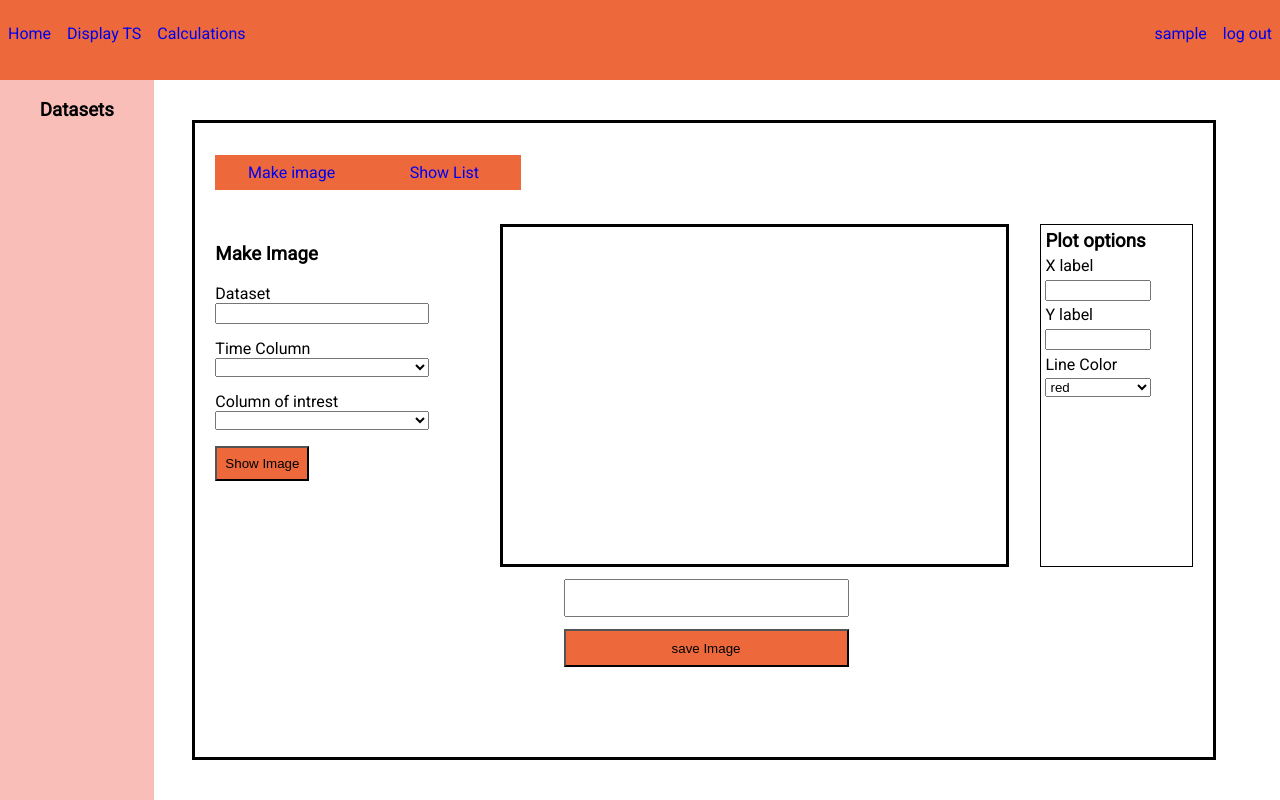
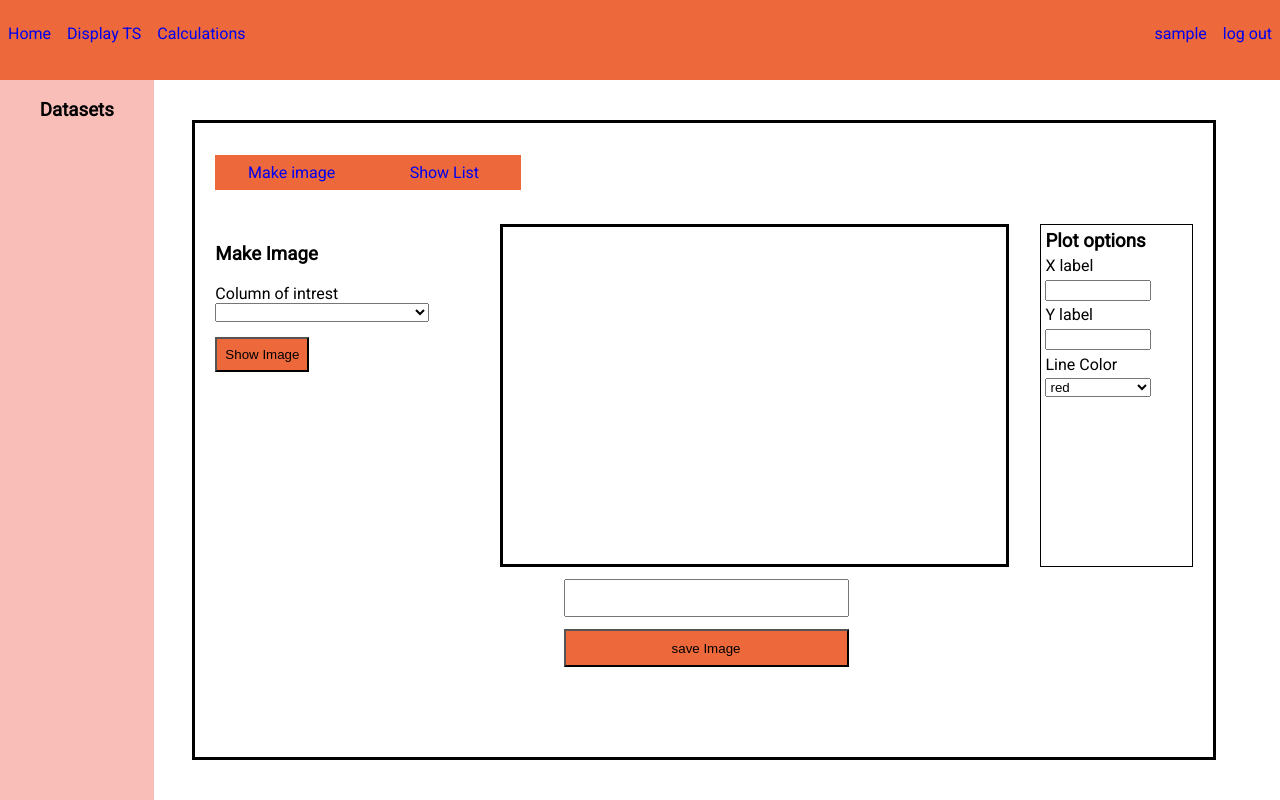
Before and after one commit to SanderBos1/Time_series_analyser, a Flask app: page /display_ts in a window 1280 px wide. Run offline with Flask 3, Linux system fonts and the light colour scheme; the visitor is signed in with stand-in values (Sample User, id 1); data that the repository does not hold is empty; some libraries are stand-ins or nearby versions.

Commit message:
Assumption: "Date" is always the time column

```diff
--- a/ts_app/image_creation/image_ts.py
+++ b/ts_app/image_creation/image_ts.py
@@ -1,4 +1,4 @@
-from flask import Blueprint, render_template, session, jsonify
+from flask import Blueprint, render_template, session, jsonify, current_app
 from flask_login import login_required
 from ..image_creation.python.make_image import make_image
 from ..image_creation.python.forms import ts_image_form, image_save_load
@@ -34,9 +34,9 @@ def display_ts_list():
     return render_template("display_ts_imagelist.html")
 
 
-@image_ts_bp.route('/make_image', methods=["POST"])
+@image_ts_bp.route('/make_image/<dataset>', methods=["POST"])
 @login_required
-def drawn_image():
+def drawn_image(dataset):
     """
     input:
         form = A user form that indicates which columns are going to be used to draw an image
@@ -47,11 +47,10 @@ def drawn_image():
     """
     form = ts_image_form()
     form.column_intrest.choices = [form.column_intrest.data]
-    form.time_column.choices  =[form.time_column.data]
     if form.validate_on_submit():
         plot_variables = {
-            "csv_file": form.dataset.data,
-            "time_column":form.time_column.data,
+            "csv_file": dataset,
+            "time_column": current_app.config['TIME_COLUMN'],
             "var_column":form.column_intrest.data,
             "xlabel": form.xlabel.data,
             "ylabel":form.ylabel.data,
--- a/ts_app/image_creation/python/forms.py
+++ b/ts_app/image_creation/python/forms.py
@@ -12,8 +12,6 @@ class image_save_load(FlaskForm):
     save = SubmitField("save Image")
 
 class ts_image_form(FlaskForm):
-    dataset = StringField(label="Dataset", render_kw={'readonly': True}, validators=[InputRequired()])
-    time_column = SelectField(label='Time Column', validators=[InputRequired()])
     column_intrest = SelectField(label='Column of intrest', validators=[InputRequired()])
     xlabel = StringField(label="X label", validators=[InputRequired()])
     ylabel = StringField(label="Y label", validators=[InputRequired()])
--- a/ts_app/image_creation/static/scripts/image_handeling.js
+++ b/ts_app/image_creation/static/scripts/image_handeling.js
@@ -1,10 +1,10 @@
 $(document).ready(function() {
     $('#image_draw_form').submit(function (e) {
-        console.log("test")
+        var dataset = document.getElementById("file_display_selected").value
 
         $.ajax({
             type: "POST",
-            url: '/make_image',
+            url: '/make_image/'+ dataset,
             data: $('form').serialize(), // serializes the form's elements.
             success: function (data) {
                 const img_div = document.getElementById("image_div");
@@ -54,23 +54,14 @@ $(document).ready(function() {
 function add_options(){
     var columns = document.getElementById("column_intrest");
     columns.textContent = '';
-    var dataset = document.getElementById("dataset");
-    dataset.textContent = '';
-    dataset.setAttribute('value', document.getElementById("file_display_selected").value)
-    var time_columns = document.getElementById("time_column");
-    time_columns.textContent = '';
     var csv_columns = document.getElementById("column_list_ul")
     var list = csv_columns.getElementsByTagName("li")
     for(let i = 0; i < list.length; i++){
         var option = list[i].innerHTML
         const element = document.createElement("option");
-        const element_2 = document.createElement("option");
         element.value = option;
-        element_2.value = option;
         element.innerHTML = option;
-        element_2.innerHTML = option;
-        time_columns.appendChild(element)
-        columns.appendChild(element_2)
+        columns.appendChild(element)
     }
 }
 
--- a/ts_app/image_creation/templates/display_ts.html
+++ b/ts_app/image_creation/templates/display_ts.html
@@ -19,10 +19,6 @@
     <div class=user-input>
         <h3> Make Image </h3>
         {{ form.csrf_token }}
-        {{form.dataset.label (class_="form_label")}}
-        {{form.dataset (class_="form_input")}}
-        {{form.time_column.label (class_="form_label")}}
-        {{form.time_column (class_="form_input")}}
         {{form.column_intrest.label (class_="form_label")}}
         {{form.column_intrest (class_="form_input")}}
         {{form.submit (class_="button_standard")}}
--- a/ts_app/sequencing/templates/sequencing_trend.html
+++ b/ts_app/sequencing/templates/sequencing_trend.html
@@ -65,7 +65,7 @@
   {{draw_residuals_form.ylabel (class_="form_input")}}
   {{draw_residuals_form.line_color.label  (class_="form_label")}}
   {{draw_residuals_form.line_color (class_="form_input")}}
-  {{draw_residuals_form.submit (class_="form_input")}}
+  {{draw_residuals_form.submit (class_="button_standard")}}
 </form>
 </div>
 
--- a/ts_app/sidebar_logic/static/scripts/sidebar.js
+++ b/ts_app/sidebar_logic/static/scripts/sidebar.js
@@ -1,14 +1,3 @@
-
-window.addEventListener('load', function() {
-    var csv_list = document.getElementsByClassName('file_display');
-    console.log(csv_list)
-    console.log(csv_list[0])
-    if(csv_list[0]){
-        csv_button_click(csv_list[0])
-    }
-
-    })
-
 
 
   function csv_button_click(value){
@@ -79,4 +68,14 @@ function load_csvdata(){
 $(document).ready(function() {
     load_csvdata()
 
+window.addEventListener('load', function() {
+
+    var csv_list = document.getElementsByClassName('file_display');
+
+    if(csv_list[0]){
+        csv_button_click(csv_list[0])
+    }
+
+    })
+
   });
--- a/ts_app/ts_config/config.py
+++ b/ts_app/ts_config/config.py
@@ -12,6 +12,7 @@ class Config:
     SESSION_PERMANENT = False
     SQLALCHEMY_DATABASE_URI = "postgresql://postgres:postgres@host.docker.internal:5432/Time_series"
     SQLALCHEMY_TRACK_MODIFICATIONS = False
+    TIME_COLUMN = "Date"
 
 
 class devConfig:
```
